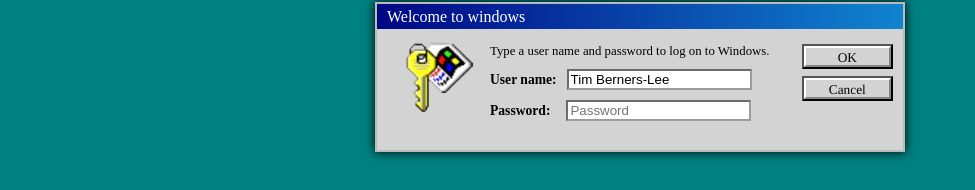
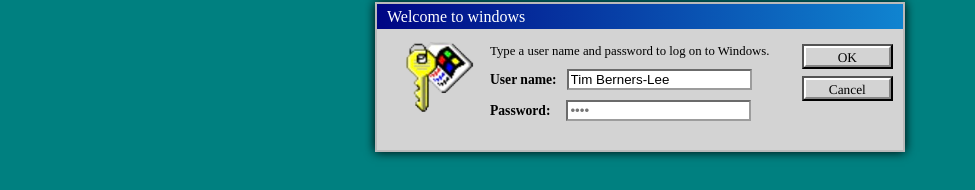
Before and after one commit to drissbenadjal/os-escape, a React (Vite) app: page / in a window 1280 px wide. Shown: the part 323-513 px from the top of the page, without its empty margins (0-975 px from the left). Built offline with nearby package versions, Linux system fonts and the light colour scheme; no server answers.

Commit message:
fix: change tim chat and password placeholder

```diff
--- a/src/Desktop.jsx
+++ b/src/Desktop.jsx
@@ -147,7 +147,7 @@
         </li>
         <li onDoubleClick={(e) => openWindow(e, 1)}>
           <img src="./assets/images/terminal.png" alt="" draggable="false" />
-          <span>Tim Chat</span>
+          <span>Need help ?</span>
         </li>
         <li onDoubleClick={(e) => openWindow(e, 4)}>
           <img src="./assets/images/note.png" alt="" draggable="false" />
@@ -204,7 +204,7 @@
               />
               <span>
                 {index === 0 && 'The project'}
-                {index === 1 && 'Tim Chat'}
+                {index === 1 && 'Need help ?'}
                 {index === 2 && 'Web'}
                 {index === 4 && 'Bloc-note'}
               </span>
--- a/src/Login.jsx
+++ b/src/Login.jsx
@@ -115,7 +115,7 @@
                 </label>
                 <input
                   type="password"
-                  placeholder="Password"
+                  placeholder="••••"
                   id="password"
                   autoComplete="off"
                   // defaultValue={`************`}
```
